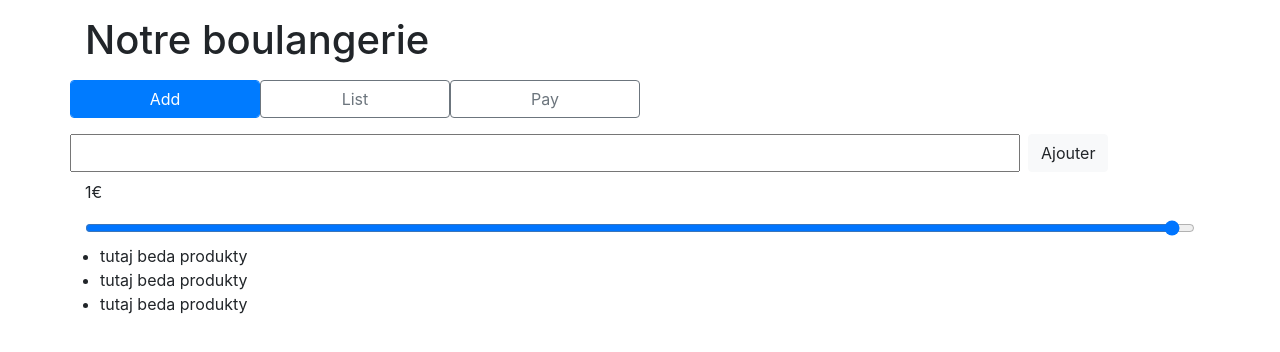
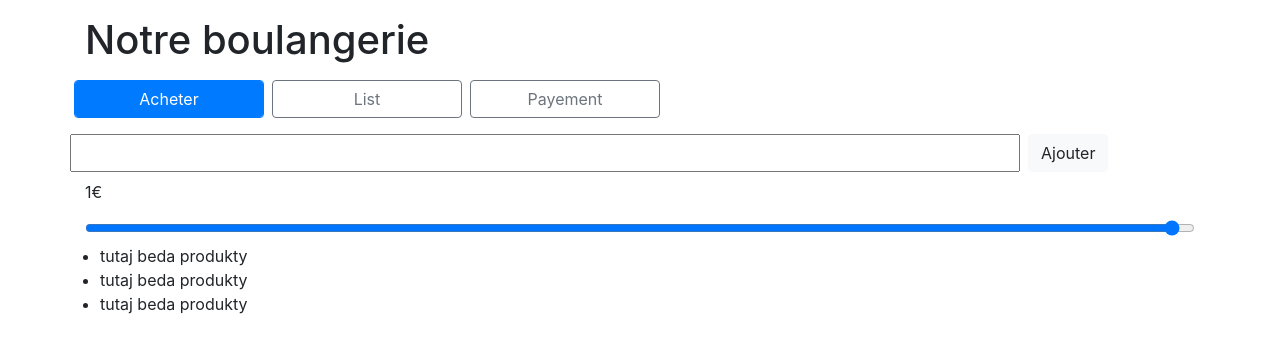
Before and after one commit to Deotyma/digitous-react, a React (Create React App) app in the folder bakery/: page / in a window 1280 px wide. Shown: the top 352 px of the page. Built offline with nearby package versions, Linux system fonts and the light colour scheme.

Commit message:
functions select and renderContent

```diff
--- a/bakery/src/App.js
+++ b/bakery/src/App.js
@@ -11,7 +11,40 @@ class App extends React.Component {
     super(props);
     this.state = {
       activeTab: "add",
+      items: [],
     };
+    this.selectAdd = this.selectAdd.bind(this);
+    this.selectList = this.selectList.bind(this);
+    this.selectPay = this.selectPay.bind(this);
+    this.renderContent = this.renderContent.bind(this);
+  }
+
+  selectAdd(e) {
+    this.setState({
+      activeTab: "add",
+    });
+  }
+  selectList(e) {
+    this.setState({
+      activeTab: "list",
+    });
+  }
+  selectPay(e) {
+    this.setState({
+      activeTab: "pay",
+    });
+  }
+
+  renderContent() {
+    if (this.state.activeTab === "add") {
+      return <Add></Add>;
+    }
+    if (this.state.activeTab === "list") {
+      return <List></List>;
+    }
+    if (this.state.activeTab === "pay") {
+      return <Pay></Pay>;
+    }
   }
 
   render() {
@@ -20,35 +53,38 @@ class App extends React.Component {
         <h1 className="my-3 ">Notre boulangerie</h1>
         <div className="buttons row">
           <Buttons
+            onClick={this.selectAdd}
             isSelected={
               this.state.activeTab === "add"
-                ? "form-control col-2 btn btn-primary"
-                : "form-control col-2 btn btn-outline-secondary"
+                ? "form-control col-2 mx-1 btn btn-primary"
+                : "form-control col-2 mx-1 btn btn-outline-secondary"
             }
           >
-            Add
+            Acheter
           </Buttons>
           <Buttons
+            onClick={this.selectList}
             isSelected={
               this.state.activeTab === "list"
-                ? "form-control col-2 btn btn-primary"
-                : "form-control col-2 btn btn-outline-secondary"
+                ? "form-control col-2 mx-1 btn btn-primary"
+                : "form-control col-2 mx-1 btn btn-outline-secondary"
             }
           >
             List
           </Buttons>
 
           <Buttons
+            onClick={this.selectPay}
             isSelected={
               this.state.activeTab === "pay"
-                ? "form-control col-2 btn btn-primary"
-                : "form-control col-2 btn btn-outline-secondary"
+                ? "form-control col-2 mx-1 btn btn-primary"
+                : "form-control col-2 mx-1 btn btn-outline-secondary"
             }
           >
-            Pay
+            Payement
           </Buttons>
         </div>
-        <Add />
+        {this.renderContent()}
       </div>
     );
   }
```
Also changed, not shown: 1 other file (tests, documents, lock files or other folders).
